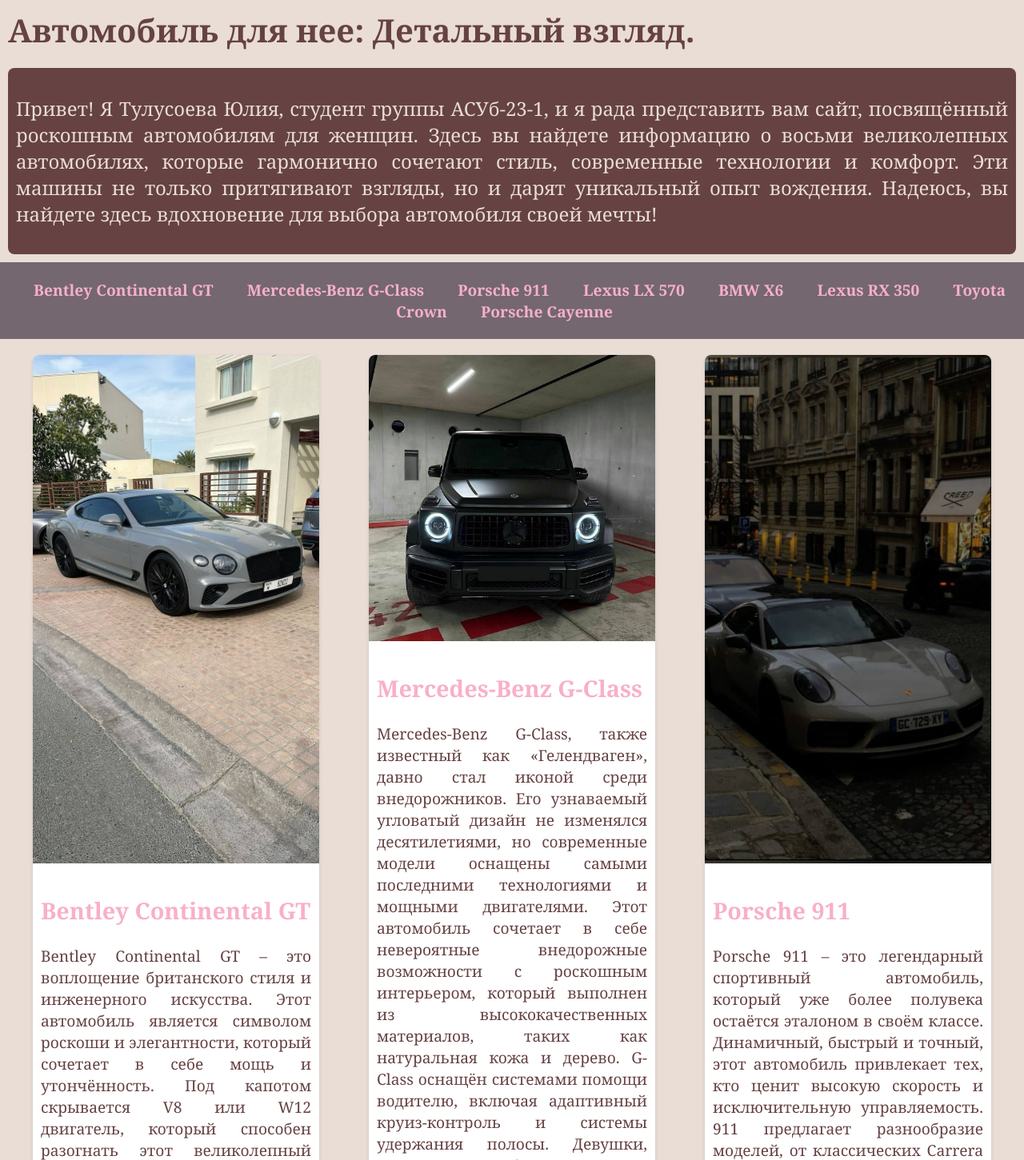
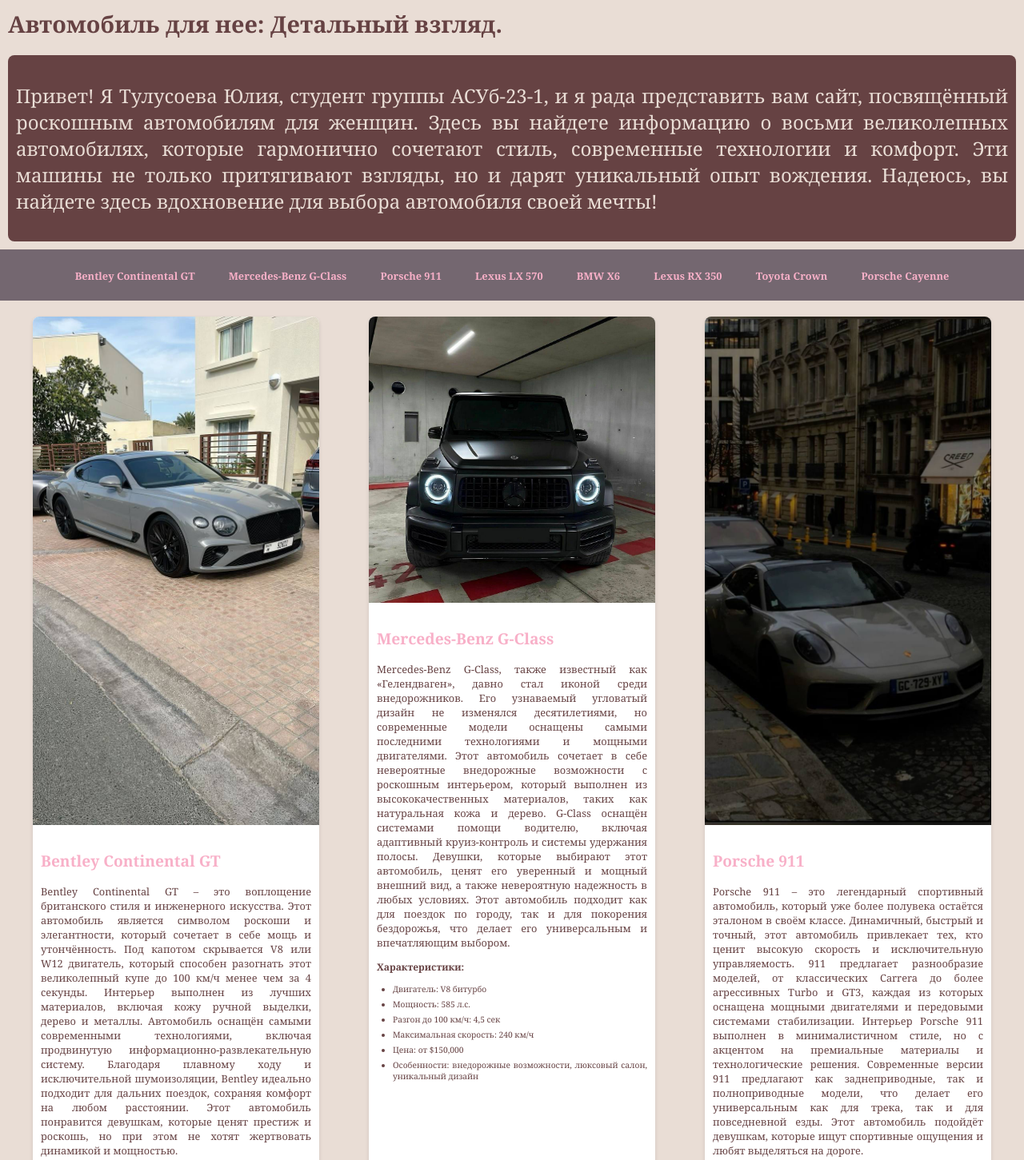
Before and after one commit to Tulusoeva7/Tulusoeva7.github.io, a plain HTML site: page index.html in a window 1280 px wide. Shown: the top 1451 px of the page at 80% size. Drawn offline with Linux system fonts and the light colour scheme.

Commit message:
style.css

```diff
--- a/style.css
+++ b/style.css
@@ -14,7 +14,7 @@ header {
 
 h1 {
   margin: 0;
-  font-size: 2.5em; /* Уменьшение размера заголовка */
+  font-size: 1.8em; /* Уменьшение размера заголовка */
   font-weight: Bold;
 }
 
@@ -52,7 +52,7 @@ nav a {
   border: 2px solid transparent;
   border-radius: 5px;
   transition: background-color 0.3s, border-color 0.3s;
-  font-size: 1.2em; /* Уменьшение размера шрифта */
+  font-size: 0.8em; /* Уменьшение размера шрифта */
 }
 
 nav a:hover {
@@ -84,13 +84,13 @@ nav a:hover {
 .car-details {
   padding: 10px; /* Уменьшение отступов */
   text-align: justify;
-  font-size: 1.2em; /* Уменьшение размера текста */
+  font-size: 0.8em; /* Уменьшение размера текста */
 }
 
 .car-options {
   margin-top: 10px; /* Уменьшение внешнего отступа */
   text-align: justify;
-  font-size: 1em; /* Уменьшение размера текста */
+  font-size: 0.8em; /* Уменьшение размера текста */
 }
 
 .car-options ul {
@@ -109,7 +109,7 @@ h2 {
 }
 
 .car a {
-  font-size: 1em; /* Уменьшение размера шрифта */
+  font-size: 0.8em; /* Уменьшение размера шрифта */
   color: #746770;
   text-decoration: none;
 }
```
